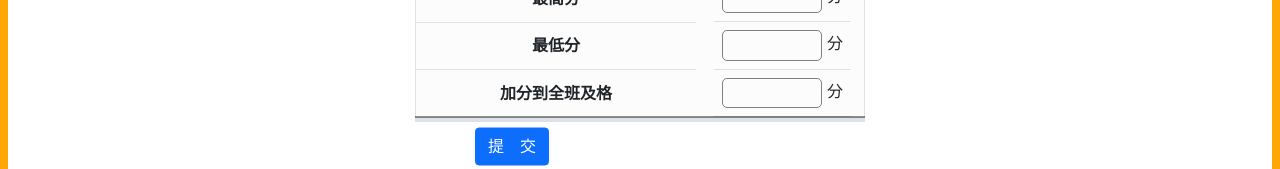
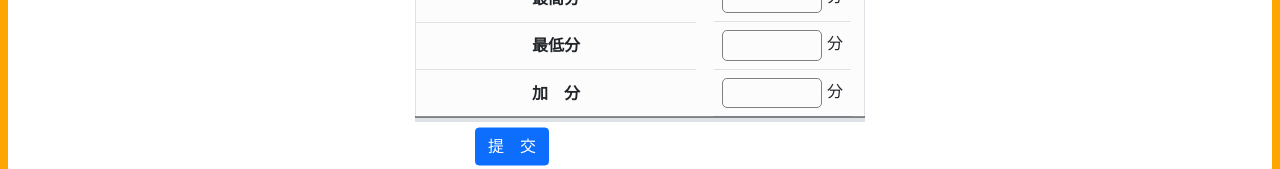
Before and after one commit to eddychen86/Practise_01-1__stu_transcript, a plain HTML site: page index.html in a window 1280 px wide. Shown: the part 459-628 px from the top of the page. Drawn offline with nearby package versions, Linux system fonts and the light colour scheme.

Commit message:
Update index.html

```diff
--- a/index.html
+++ b/index.html
@@ -64,7 +64,7 @@
 				<td><p id="low"></p>分</td>
 			</tr>
 			<tr>
-				<th colspan="2" scope="row">加分到全班及格</th>
+				<th colspan="2" scope="row">加&emsp;分</th>
 				<td><p id="add" style="font-size: 12px;"></p>分</td>
 			</tr>
 		</thead>
```
